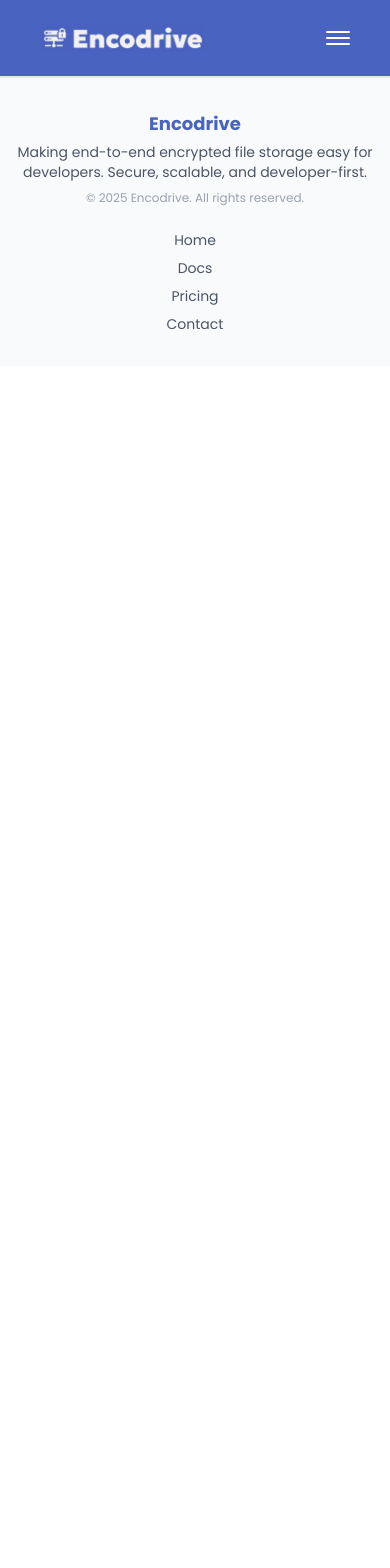
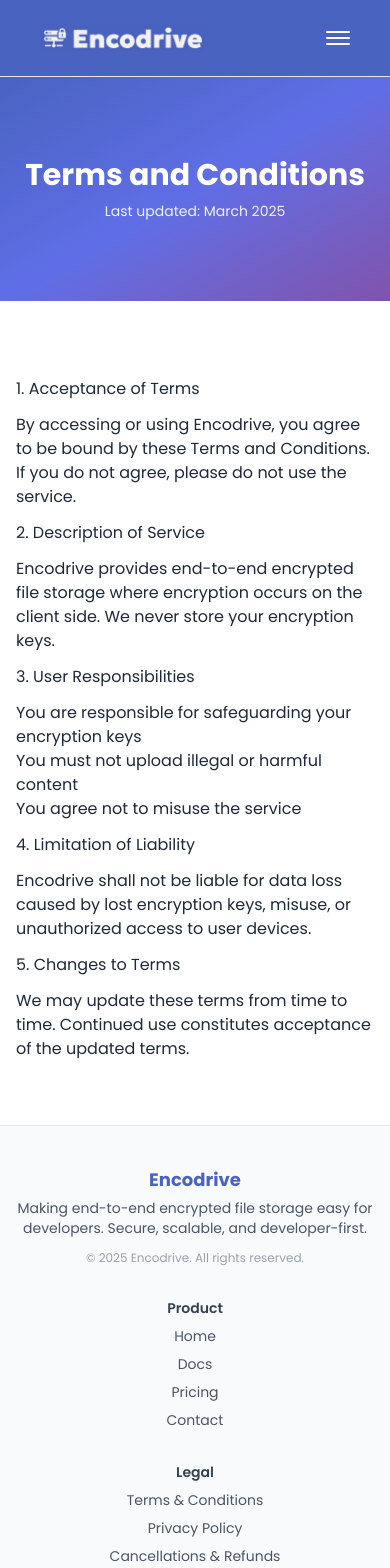
Before and after one commit to Ansh1vohra/encodrive-frontend, a React (Vite) app: page /terms in a window 390 px wide. Shown: the top 1568 px of the page. Before the commit the page ends 844 px from the top, so only its background shows below. Built offline with nearby package versions, Linux system fonts and the light colour scheme; no server answers; a web font is replaced by a local one.

Commit message:
added legal pages and updated footer

```diff
--- a/package.json
+++ b/package.json
@@ -17,6 +17,7 @@
     "chart.js": "^4.5.0",
     "encodrive": "^1.3.0",
     "framer-motion": "^12.23.12",
+    "js-yaml": "^4.1.1",
     "jwt-decode": "^4.0.0",
     "react": "^19.1.0",
     "react-chartjs-2": "^5.3.0",
--- a/src/App.tsx
+++ b/src/App.tsx
@@ -9,6 +9,10 @@
 import Pricing from './pages/Pricing'
 import Contact from "./pages/Contact"
 import Docs from './pages/Docs'
+import Terms from './pages/Terms'
+import Privacy from './pages/Privacy'
+import Refunds from './pages/Refunds'
+import ScrollToTop from "./components/ScrollToTop";
 
 function App() {
   return (
@@ -26,6 +30,7 @@
       </Helmet>
 
       <Header />
+      <ScrollToTop />
       <Routes>
         <Route path="/" element={<Home />} />
         <Route path="/signin" element={<Sigin />} />
@@ -33,6 +38,9 @@
         <Route path='/pricing' element={<Pricing />} />
         <Route path='/contact' element={<Contact />} />
         <Route path='/docs' element={<Docs />} />
+        <Route path='/terms' element={<Terms />} />
+        <Route path='/privacy' element={<Privacy />} />
+        <Route path='/refunds' element={<Refunds />} />
       </Routes>
       <Footer />
     </>
--- a/src/components/Footer.tsx
+++ b/src/components/Footer.tsx
@@ -1,21 +1,56 @@
-import React from 'react';
-import { Link } from 'react-router-dom';
+import React from "react";
+import { Link } from "react-router-dom";
 
 const Footer: React.FC = () => (
-  <footer className="w-full py-8 px-4 md:px-8 border-t border-gray-200 bg-gray-50 text-sm text-gray-600 mt-auto">
-    <div className="max-w-7xl mx-auto flex flex-col md:flex-row md:items-center md:justify-between gap-6">
-      {/* Description */}
+  <footer className="w-full py-10 px-4 md:px-8 border-t border-gray-200 bg-gray-50 text-sm text-gray-600 mt-auto">
+    <div className="max-w-7xl mx-auto flex flex-col md:flex-row md:items-start md:justify-between gap-8">
+
+      {/* Brand / Description */}
       <div className="text-center md:text-left flex-1">
-        <div className="font-bold text-lg text-[#4963c1] mb-1">Encodrive</div>
-        <div className="mb-2">Making end-to-end encrypted file storage easy for developers. Secure, scalable, and developer-first.</div>
-        <div className="text-xs text-gray-400">&copy; {new Date().getFullYear()} Encodrive. All rights reserved.</div>
+        <div className="font-bold text-lg text-[#4963c1] mb-1">
+          Encodrive
+        </div>
+        <p className="mb-3 max-w-md">
+          Making end-to-end encrypted file storage easy for developers. Secure,
+          scalable, and developer-first.
+        </p>
+        <div className="text-xs text-gray-400">
+          &copy; {new Date().getFullYear()} Encodrive. All rights reserved.
+        </div>
       </div>
-      {/* Links */}
-      <div className="flex flex-col md:flex-row items-center gap-2 md:gap-6">
-        <Link to="/" className="hover:text-[#4963c1] transition-colors">Home</Link>
-        <Link to="/docs" className="hover:text-[#4963c1] transition-colors">Docs</Link>
-        <Link to="/pricing" className="hover:text-[#4963c1] transition-colors">Pricing</Link>
-        <Link to="/contact" className="hover:text-[#4963c1] transition-colors">Contact</Link>
+
+      {/* Navigation Links */}
+      <div className="flex flex-col sm:flex-row gap-8">
+        {/* Product */}
+        <div className="flex flex-col items-center sm:items-start gap-2">
+          <span className="text-gray-700 font-semibold">Product</span>
+          <Link to="/" className="hover:text-[#4963c1] transition-colors">
+            Home
+          </Link>
+          <Link to="/docs" className="hover:text-[#4963c1] transition-colors">
+            Docs
+          </Link>
+          <Link to="/pricing" className="hover:text-[#4963c1] transition-colors">
+            Pricing
+          </Link>
+          <Link to="/contact" className="hover:text-[#4963c1] transition-colors">
+            Contact
+          </Link>
+        </div>
+
+        {/* Legal */}
+        <div className="flex flex-col items-center sm:items-start gap-2">
+          <span className="text-gray-700 font-semibold">Legal</span>
+          <Link to="/terms" className="hover:text-[#4963c1] transition-colors">
+            Terms & Conditions
+          </Link>
+          <Link to="/privacy" className="hover:text-[#4963c1] transition-colors">
+            Privacy Policy
+          </Link>
+          <Link to="/refunds" className="hover:text-[#4963c1] transition-colors">
+            Cancellations & Refunds
+          </Link>
+        </div>
       </div>
     </div>
   </footer>
--- /dev/null
+++ b/src/components/LegalLayout.tsx
@@ -0,0 +1,42 @@
+import React from "react";
+import { motion } from "framer-motion";
+
+interface LegalLayoutProps {
+  title: string;
+  updatedAt?: string;
+  children: React.ReactNode;
+}
+
+const LegalLayout: React.FC<LegalLayoutProps> = ({
+  title,
+  updatedAt,
+  children,
+}) => {
+  return (
+    <motion.div
+      className="min-h-screen bg-white text-gray-800"
+      initial={{ opacity: 0 }}
+      animate={{ opacity: 1 }}
+      transition={{ duration: 0.4 }}
+    >
+      {/* HERO */}
+      <section className="bg-gradient-to-br from-[#4963c1] via-[#5f6ee6] to-[#7f53ac] py-20 text-white">
+        <div className="max-w-4xl mx-auto px-4 text-center">
+          <h1 className="text-3xl md:text-4xl font-bold mb-2">{title}</h1>
+          {updatedAt && (
+            <p className="text-sm opacity-90">Last updated: {updatedAt}</p>
+          )}
+        </div>
+      </section>
+
+      {/* CONTENT */}
+      <section className="py-16">
+        <div className="max-w-4xl mx-auto px-4 prose prose-lg prose-slate">
+          {children}
+        </div>
+      </section>
+    </motion.div>
+  );
+};
+
+export default LegalLayout;
--- /dev/null
+++ b/src/components/ScrollToTop.tsx
@@ -0,0 +1,18 @@
+import { useEffect } from "react";
+import { useLocation } from "react-router-dom";
+
+const ScrollToTop = () => {
+  const { pathname } = useLocation();
+
+  useEffect(() => {
+    window.scrollTo({
+      top: 0,
+      left: 0,
+      behavior: "smooth",
+    });
+  }, [pathname]);
+
+  return null;
+};
+
+export default ScrollToTop;
--- /dev/null
+++ b/src/pages/Privacy.tsx
@@ -0,0 +1,38 @@
+import LegalLayout from "../components/LegalLayout";
+
+const Privacy = () => {
+  return (
+    <LegalLayout title="Privacy Policy" updatedAt="March 2025">
+      <h2 className="py-3">1. Information We Collect</h2>
+      <p>
+        We collect minimal personal information such as email address and usage
+        data required to operate Encodrive.
+      </p>
+
+      <h2 className="py-3">2. Encryption & Security</h2>
+      <p>
+        All files are encrypted client-side. Encodrive never has access to your
+        encryption keys or file contents.
+      </p>
+
+      <h2 className="py-3">3. Data Storage</h2>
+      <p>
+        Encrypted files are stored securely on AWS S3 with strict access
+        controls.
+      </p>
+
+      <h2 className="py-3">4. Cookies</h2>
+      <p>
+        We may use cookies for authentication and analytics purposes only.
+      </p>
+
+      <h2 className="py-3">5. Your Rights</h2>
+      <p>
+        You may request deletion of your account and associated metadata at any
+        time.
+      </p>
+    </LegalLayout>
+  );
+};
+
+export default Privacy;
--- /dev/null
+++ b/src/pages/Refunds.tsx
@@ -0,0 +1,36 @@
+import LegalLayout from "../components/LegalLayout";
+
+const Refunds = () => {
+  return (
+    <LegalLayout
+      title="Cancellations and Refunds"
+      updatedAt="March 2025"
+    >
+      <h2 className="py-3">1. Subscription Cancellation</h2>
+      <p>
+        You may cancel your Encodrive subscription at any time from your account
+        dashboard.
+      </p>
+
+      <h2 className="py-3">2. Billing Cycle</h2>
+      <p>
+        Subscriptions are billed monthly. Cancellation stops future billing but
+        does not affect the current billing period.
+      </p>
+
+      <h2 className="py-3">3. Refund Policy</h2>
+      <p>
+        Refunds are generally not provided except where required by law or in
+        cases of duplicate billing.
+      </p>
+
+      <h2 className="py-3">4. Enterprise Plans</h2>
+      <p>
+        Refund and cancellation terms for Enterprise plans are governed by
+        separate agreements.
+      </p>
+    </LegalLayout>
+  );
+};
+
+export default Refunds;
--- /dev/null
+++ b/src/pages/Terms.tsx
@@ -0,0 +1,40 @@
+import LegalLayout from "../components/LegalLayout";
+
+const Terms = () => {
+  return (
+    <LegalLayout title="Terms and Conditions" updatedAt="March 2025">
+      <h2 className="py-3">1. Acceptance of Terms</h2>
+      <p>
+        By accessing or using Encodrive, you agree to be bound by these Terms and
+        Conditions. If you do not agree, please do not use the service.
+      </p>
+
+      <h2 className="py-3">2. Description of Service</h2>
+      <p>
+        Encodrive provides end-to-end encrypted file storage where encryption
+        occurs on the client side. We never store your encryption keys.
+      </p>
+
+      <h2 className="py-3">3. User Responsibilities</h2>
+      <ul>
+        <li>You are responsible for safeguarding your encryption keys</li>
+        <li>You must not upload illegal or harmful content</li>
+        <li>You agree not to misuse the service</li>
+      </ul>
+
+      <h2 className="py-3">4. Limitation of Liability</h2>
+      <p>
+        Encodrive shall not be liable for data loss caused by lost encryption
+        keys, misuse, or unauthorized access to user devices.
+      </p>
+
+      <h2 className="py-3">5. Changes to Terms</h2>
+      <p>
+        We may update these terms from time to time. Continued use constitutes
+        acceptance of the updated terms.
+      </p>
+    </LegalLayout>
+  );
+};
+
+export default Terms;
```
Also changed, not shown: 1 other file (tests, documents, lock files or other folders).
